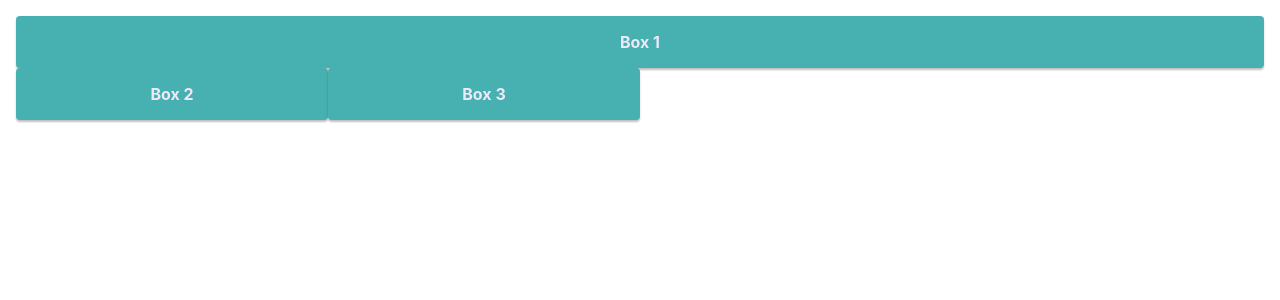
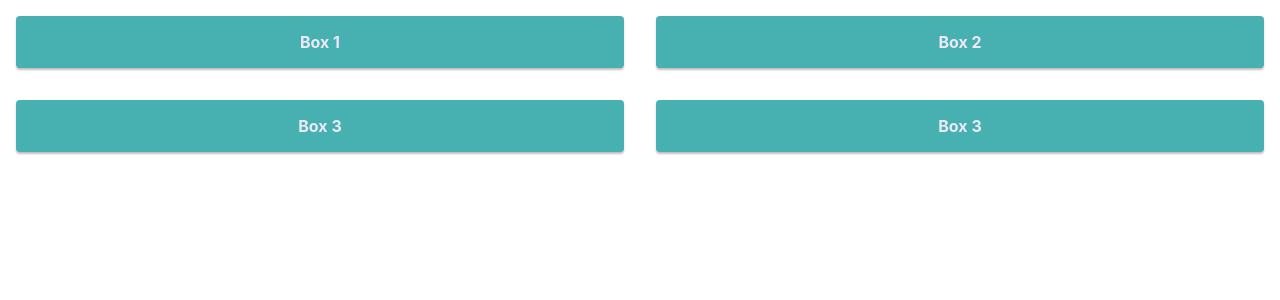
Before and after one commit to AdrianValdes/grid_typescript_storybook, a React (Create React App) app: page / in a window 1280 px wide. Shown: the top 300 px of the page. Built offline with nearby package versions, Linux system fonts and the light colour scheme.

Commit message:
feature: add spacing functionality

```diff
--- a/src/App.tsx
+++ b/src/App.tsx
@@ -5,16 +5,20 @@ import Grid from './components/Grid/Grid';
 function App() {
   return (
     <div className='App'>
-      <Grid container>
-        <Grid item cols={12}>
+      <Grid container spacing='md'>
+        <Grid item cols={6}>
           <Box>Box 1</Box>
         </Grid>
 
-        <Grid item cols={3}>
+        <Grid item cols={6}>
           <Box>Box 2</Box>
         </Grid>
 
-        <Grid item cols={3}>
+        <Grid item cols={6}>
+          <Box>Box 3</Box>
+        </Grid>
+
+        <Grid item cols={6}>
           <Box>Box 3</Box>
         </Grid>
       </Grid>
--- a/src/components/Grid/Grid.module.scss
+++ b/src/components/Grid/Grid.module.scss
@@ -1,3 +1,9 @@
+$spacing: (
+  'sm': 8px,
+  'md': 16px,
+  'lg': 24px,
+);
+
 .Grid {
   &_container {
     display: flex;
@@ -12,4 +18,13 @@
       flex-basis: $i/12 * 100%;
     }
   }
+
+  @each $name, $value in $spacing {
+    &_spacing_#{$name} {
+      margin: -$value;
+    }
+    &_spacing_#{$name} > &_item {
+      padding: $value;
+    }
+  }
 }
--- a/src/components/Grid/Grid.tsx
+++ b/src/components/Grid/Grid.tsx
@@ -3,19 +3,28 @@ import styles from './Grid.module.scss';
 import cn from 'classnames';
 
 type Cols = 1 | 2 | 3 | 4 | 5 | 6 | 7 | 8 | 9 | 10 | 11 | 12;
+type Spacing = 'sm' | 'md' | 'lg';
 
 type PropTypes = {
   children: ReactNode;
   container?: boolean;
   item?: boolean;
   cols?: Cols;
+  spacing?: Spacing;
 };
 
-const Grid = ({ children, container, item, cols }: PropTypes): JSX.Element => {
+const Grid = ({
+  children,
+  container,
+  item,
+  cols,
+  spacing,
+}: PropTypes): JSX.Element => {
   const classNames = cn({
     [styles.Grid_container]: container,
     [styles.Grid_item]: item,
     [styles[`Grid_cols_${cols}`]]: cols,
+    [styles[`Grid_spacing_${spacing}`]]: spacing,
   });
   return <div className={classNames}>{children}</div>;
 };
```
